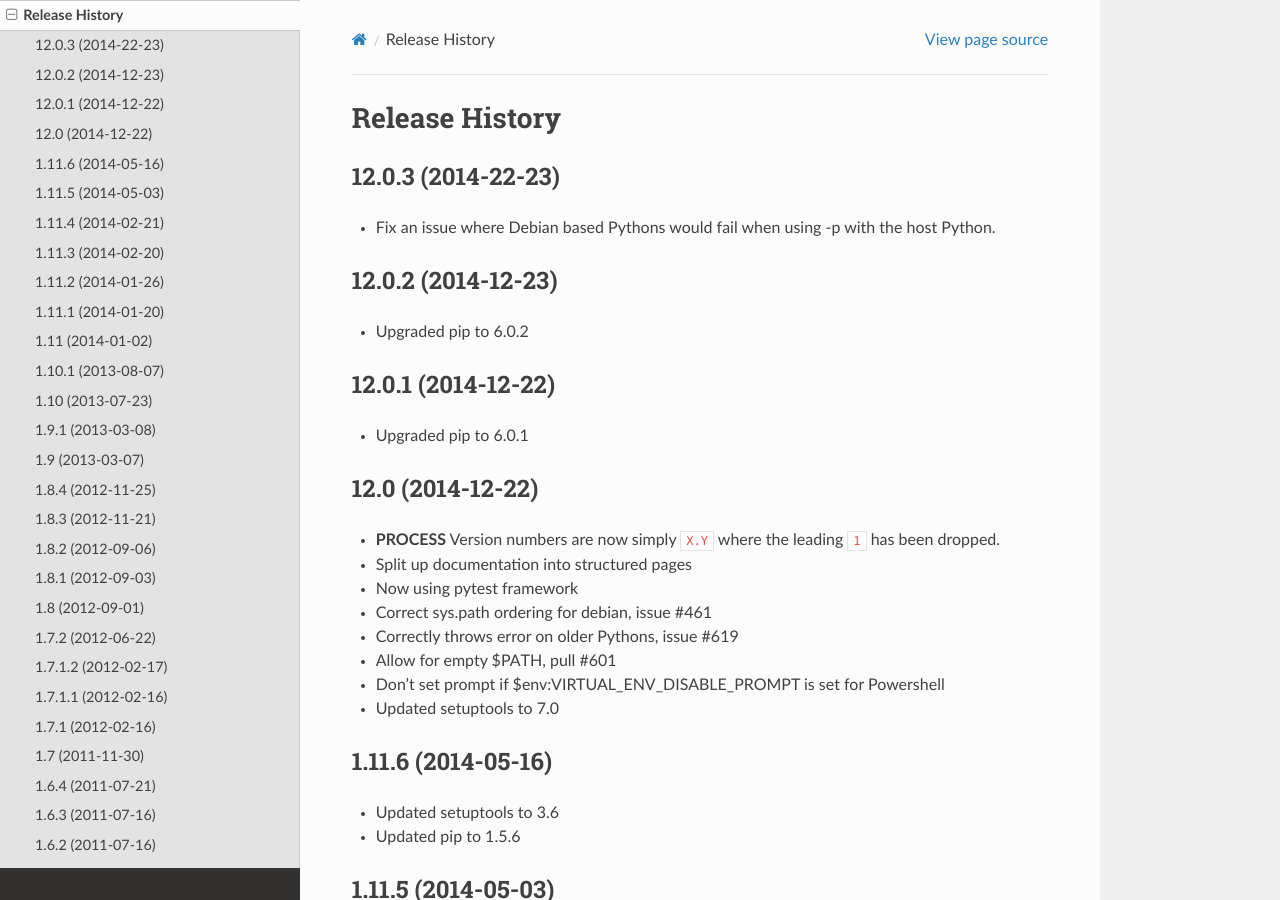
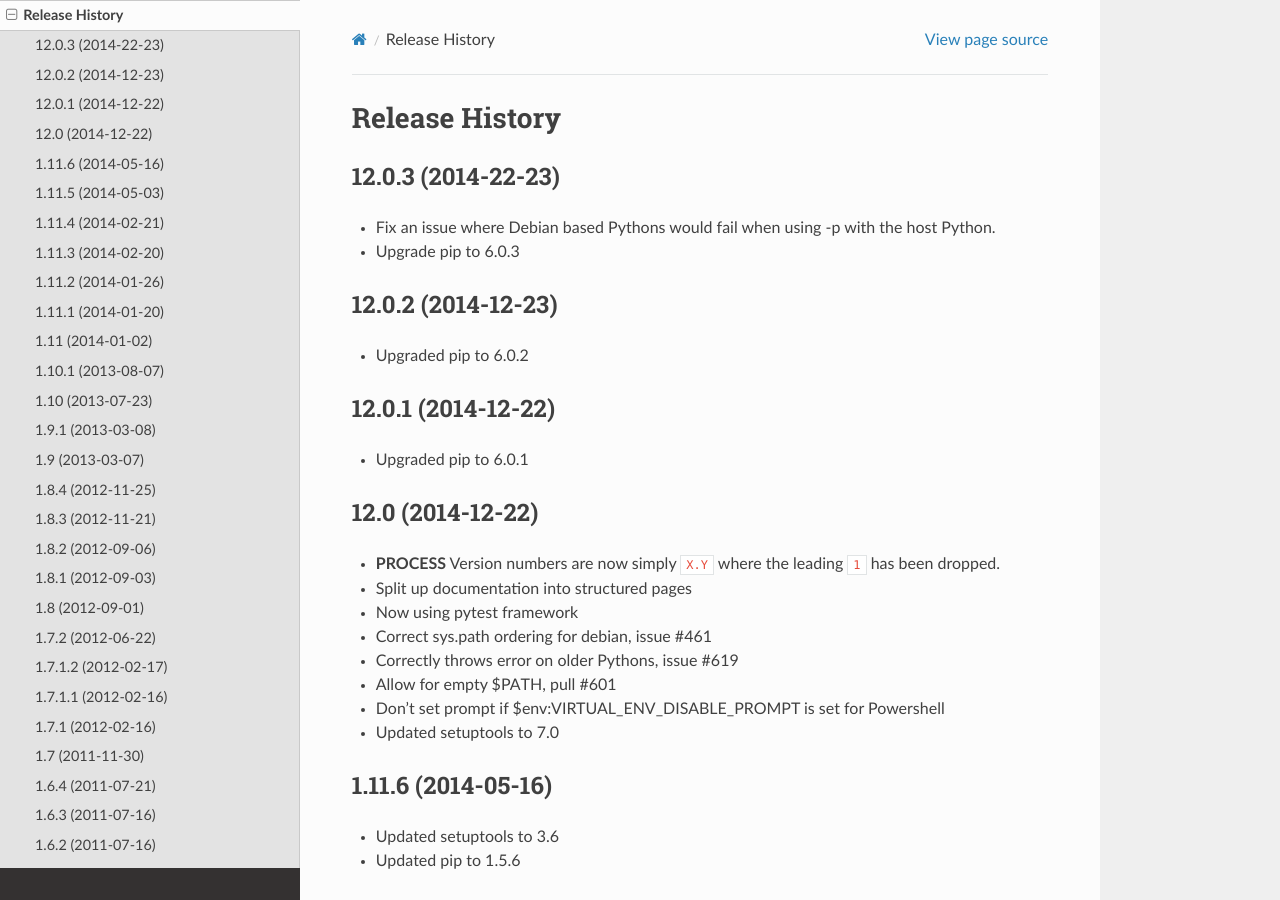
Before and after one commit to pypa/virtualenv, a Sphinx documentation site: the page built from docs/changes.rst, in a window 1280 px wide and 900 px high. Built offline with Sphinx 7.4.7 and the Read the Docs theme 2.0.0, drawn with Linux system fonts in a browser that asks for light colours.

Commit message:
Merge pull request #688 from dstufft/upgrade-pip
Upgrade pip to 6.0.3
(cherry picked from commit 462ce30e7310dc43d55af18170761ff52204c4f8)

```diff
--- a/docs/changes.rst
+++ b/docs/changes.rst
@@ -6,6 +6,8 @@ Release History
 
 * Fix an issue where Debian based Pythons would fail when using -p with the
   host Python.
+
+* Upgrade pip to 6.0.3
 
 12.0.2 (2014-12-23)
 ~~~~~~~~~~~~~~~~~~~
```
Also changed, not shown: 2 other files.
